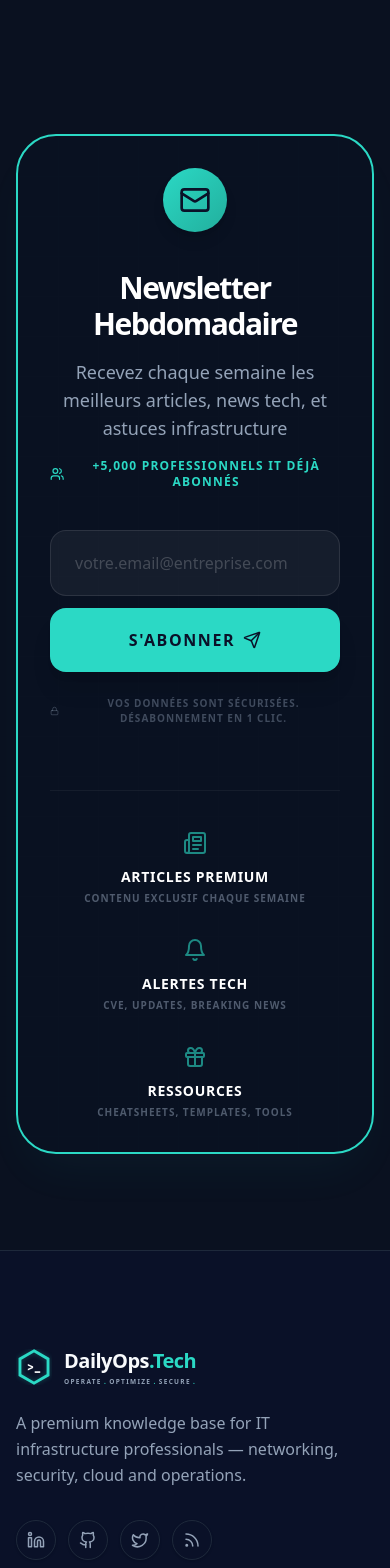
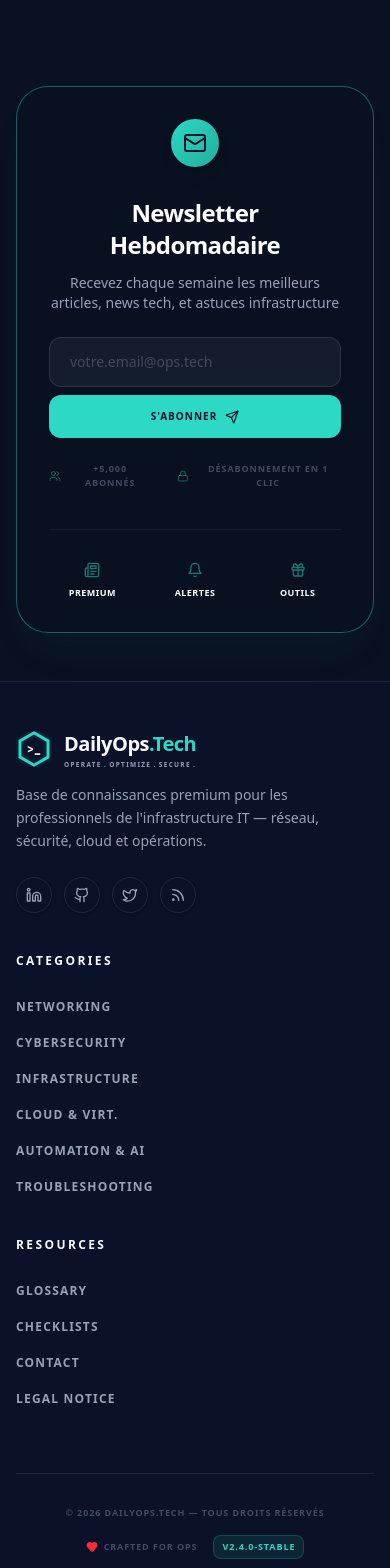
Before and after one commit to lepfsi/Site-PP, a Next.js app: page / in a window 390 px wide. Shown: the part 9140-10708 px from the top of the page. Built offline with nearby package versions, Linux system fonts and the light colour scheme.

Commit message:
Mastering Footer section

```diff
--- a/src/components/Footer.tsx
+++ b/src/components/Footer.tsx
@@ -9,21 +9,20 @@ export default function Footer() {
   const { t } = useLanguage();
 
   return (
-    <footer className="bg-bg-primary border-t border-border-main pt-24 pb-12">
+    <footer className="bg-bg-primary border-t border-border-main pt-12 pb-8">
       <div className="container-custom">
-        <div className="grid grid-cols-1 md:grid-cols-12 gap-12 mb-24">
+        <div className="grid grid-cols-1 md:grid-cols-12 gap-10 mb-16">
 
           {/* Logo and Social Section (Left) */}
-          <div className="md:col-span-4 lg:col-span-5">
-            <Link href="/" className="inline-block mb-6">
+          <div className="md:col-span-5 lg:col-span-6">
+            <Link href="/" className="inline-block mb-4">
               <Logo />
             </Link>
 
-            <p className="text-text-secondary text-base max-w-sm mb-8 font-medium leading-relaxed">
-              A premium knowledge base for IT infrastructure professionals — networking, security, cloud and operations.
+            <p className="text-text-secondary text-sm max-w-sm mb-6 font-medium leading-relaxed">
+              Base de connaissances premium pour les professionnels de l'infrastructure IT — réseau, sécurité, cloud et opérations.
             </p>
 
-            {/* Social Icons Aligned - Circular Style from Image */}
             <div className="flex space-x-3">
               {[
                 { Icon: Linkedin, href: "#" },
@@ -34,59 +33,49 @@ export default function Footer() {
                 <Link
                   key={i}
                   href={item.href}
-                  className="w-10 h-10 flex items-center justify-center rounded-full border border-border-main text-text-secondary hover:text-turquoise hover:border-turquoise transition-all bg-transparent shadow-sm"
+                  className="w-9 h-9 flex items-center justify-center rounded-full border border-border-main text-text-secondary hover:text-turquoise hover:border-turquoise transition-all bg-transparent shadow-sm"
                 >
-                  <item.Icon size={18} />
+                  <item.Icon size={16} />
                 </Link>
               ))}
             </div>
           </div>
 
-          {/* Categories Column */}
-          <div className="md:col-span-2 lg:col-span-2">
-            <h4 className="text-sm font-bold text-text-primary mb-6">Categories</h4>
-            <ul className="space-y-4">
-              <li><Link href="#categories" className="text-sm font-medium text-text-secondary hover:text-turquoise transition-colors">Networking</Link></li>
-              <li><Link href="#categories" className="text-sm font-medium text-text-secondary hover:text-turquoise transition-colors">Cybersecurity</Link></li>
-              <li><Link href="#categories" className="text-sm font-medium text-text-secondary hover:text-turquoise transition-colors">Infrastructure</Link></li>
-              <li><Link href="#categories" className="text-sm font-medium text-text-secondary hover:text-turquoise transition-colors">Cloud & Virt.</Link></li>
-              <li><Link href="#categories" className="text-sm font-medium text-text-secondary hover:text-turquoise transition-colors">Troubleshooting</Link></li>
+          {/* Categories Column - UPDATED TO 6 CATEGORIES */}
+          <div className="md:col-span-3 lg:col-span-3">
+            <h4 className="text-xs font-black text-text-primary uppercase tracking-[0.2em] mb-6">Categories</h4>
+            <ul className="space-y-3">
+              <li><Link href="/category/networking" className="text-xs font-bold text-text-secondary hover:text-turquoise transition-colors uppercase tracking-widest">Networking</Link></li>
+              <li><Link href="/category/cybersecurity" className="text-xs font-bold text-text-secondary hover:text-turquoise transition-colors uppercase tracking-widest">Cybersecurity</Link></li>
+              <li><Link href="/category/infrastructure" className="text-xs font-bold text-text-secondary hover:text-turquoise transition-colors uppercase tracking-widest">Infrastructure</Link></li>
+              <li><Link href="/category/cloud" className="text-xs font-bold text-text-secondary hover:text-turquoise transition-colors uppercase tracking-widest">Cloud & Virt.</Link></li>
+              <li><Link href="/category/automation" className="text-xs font-bold text-text-secondary hover:text-turquoise transition-colors uppercase tracking-widest">Automation & AI</Link></li>
+              <li><Link href="/category/troubleshooting" className="text-xs font-bold text-text-secondary hover:text-turquoise transition-colors uppercase tracking-widest">Troubleshooting</Link></li>
             </ul>
           </div>
 
-          {/* Resources Column */}
-          <div className="md:col-span-3 lg:col-span-2">
-            <h4 className="text-sm font-bold text-text-primary mb-6">Resources</h4>
-            <ul className="space-y-4">
-              <li><Link href="#" className="text-sm font-medium text-text-secondary hover:text-turquoise transition-colors">Technical glossary</Link></li>
-              <li><Link href="#" className="text-sm font-medium text-text-secondary hover:text-turquoise transition-colors">Operational checklists</Link></li>
-              <li><Link href="#" className="text-sm font-medium text-text-secondary hover:text-turquoise transition-colors">Field feedback</Link></li>
-              <li><Link href="#" className="text-sm font-medium text-text-secondary hover:text-turquoise transition-colors">About the author</Link></li>
-            </ul>
-          </div>
-
-          {/* Information Column */}
-          <div className="md:col-span-3 lg:col-span-2">
-            <h4 className="text-sm font-bold text-text-primary mb-6">Information</h4>
-            <ul className="space-y-4">
-              <li><Link href="#" className="text-sm font-medium text-text-secondary hover:text-turquoise transition-colors">Legal notice</Link></li>
-              <li><Link href="#" className="text-sm font-medium text-text-secondary hover:text-turquoise transition-colors">Privacy policy</Link></li>
-              <li><Link href="#" className="text-sm font-medium text-text-secondary hover:text-turquoise transition-colors">Contact</Link></li>
+          {/* Resources & Info Column - Combined for compactness */}
+          <div className="md:col-span-4 lg:col-span-3">
+            <h4 className="text-xs font-black text-text-primary uppercase tracking-[0.2em] mb-6">Resources</h4>
+            <ul className="space-y-3">
+              <li><Link href="#" className="text-xs font-bold text-text-secondary hover:text-turquoise transition-colors uppercase tracking-widest">Glossary</Link></li>
+              <li><Link href="#" className="text-xs font-bold text-text-secondary hover:text-turquoise transition-colors uppercase tracking-widest">Checklists</Link></li>
+              <li><Link href="#" className="text-xs font-bold text-text-secondary hover:text-turquoise transition-colors uppercase tracking-widest">Contact</Link></li>
+              <li><Link href="#" className="text-xs font-bold text-text-secondary hover:text-turquoise transition-colors uppercase tracking-widest">Legal Notice</Link></li>
             </ul>
           </div>
         </div>
 
         {/* Bottom Bar */}
-        <div className="pt-12 border-t border-border-main flex flex-col md:flex-row justify-between items-center gap-6">
-          <p className="text-[10px] font-black text-text-secondary/50 uppercase tracking-widest">
-            © 2026 DailyOps.Tech — {t("footer.rights")}
+        <div className="pt-8 border-t border-border-main flex flex-col md:flex-row justify-between items-center gap-4">
+          <p className="text-[9px] font-black text-text-secondary/40 uppercase tracking-widest">
+            © 2026 DailyOps.Tech — Tous droits réservés
           </p>
           <div className="flex items-center space-x-4">
-            <span className="flex items-center text-[10px] font-black text-text-secondary/50 uppercase tracking-widest">
-              <Heart size={14} className="text-red-500 mr-2 fill-red-500" /> {t("footer.made")}
+            <span className="flex items-center text-[9px] font-black text-text-secondary/40 uppercase tracking-widest">
+              <Heart size={12} className="text-red-500 mr-1.5 fill-red-500" /> Crafted for Ops
             </span>
-            <div className="h-1 w-1 rounded-full bg-border-main"></div>
-            <span className="text-[10px] font-black text-turquoise uppercase tracking-widest bg-turquoise/10 px-3 py-1.5 rounded-xl border border-turquoise/20">V2.4.0-STABLE</span>
+            <span className="text-[9px] font-black text-turquoise uppercase tracking-widest bg-turquoise/10 px-2 py-1 rounded-lg border border-turquoise/20">V2.4.0-STABLE</span>
           </div>
         </div>
       </div>
--- a/src/components/NewsletterSection.tsx
+++ b/src/components/NewsletterSection.tsx
@@ -1,6 +1,6 @@
 "use client";
 
-import { Mail, Send, Bell, Shield, Zap, Lock, Users, Newspaper, Gift } from "lucide-react";
+import { Mail, Send, Lock, Users, Newspaper, Bell, Gift } from "lucide-react";
 import { useState } from "react";
 import { useLanguage } from "@/lib/LanguageContext";
 import { motion } from "framer-motion";
@@ -20,75 +20,66 @@ export default function NewsletterSection() {
   };
 
   return (
-    <section id="newsletter" className="py-24 bg-[#0a1120] overflow-hidden">
+    <section id="newsletter" className="py-12 bg-[#0a1120] overflow-hidden">
       <div className="container-custom">
-        <div className="max-w-4xl mx-auto">
+        <div className="max-w-3xl mx-auto">
           <motion.div
             initial={{ opacity: 0, y: 20 }}
             whileInView={{ opacity: 1, y: 0 }}
             viewport={{ once: true }}
-            className="relative bg-bg-secondary/5 border-2 border-turquoise rounded-[2.5rem] p-8 md:p-16 shadow-2xl shadow-turquoise/5 text-center overflow-hidden"
+            className="relative bg-bg-secondary/5 border border-turquoise/40 rounded-[2rem] p-8 md:p-12 shadow-2xl shadow-turquoise/5 text-center overflow-hidden"
           >
             <div className="relative z-10">
-              <div className="inline-block p-4 bg-gradient-to-br from-turquoise to-turquoise-dark rounded-full mb-8 shadow-lg">
-                <Mail className="h-8 w-8 text-navy" />
+              <div className="inline-block p-3 bg-gradient-to-br from-turquoise to-turquoise-dark rounded-full mb-6 shadow-lg">
+                <Mail className="h-6 w-6 text-navy" />
               </div>
 
-              <h2 className="text-3xl md:text-5xl font-black text-white mb-4 tracking-tighter">
+              <h2 className="text-2xl md:text-3xl font-black text-white mb-3 tracking-tight">
                 Newsletter Hebdomadaire
               </h2>
-              <p className="text-text-secondary text-lg mb-4 max-w-2xl mx-auto">
+              <p className="text-text-secondary text-sm mb-6 max-w-lg mx-auto font-medium">
                 Recevez chaque semaine les meilleurs articles, news tech, et astuces infrastructure
               </p>
-              <p className="text-turquoise font-black uppercase tracking-widest text-xs flex items-center justify-center mb-10">
-                <Users className="mr-2 h-4 w-4" /> +5,000 professionnels IT déjà abonnés
-              </p>
 
-              <form onSubmit={handleSubmit} className="max-w-2xl mx-auto">
-                <div className="flex flex-col sm:flex-row gap-3">
+              <div className="flex flex-col sm:flex-row gap-2 max-w-lg mx-auto mb-6">
                 <input
                   type="email"
                   value={email}
                   onChange={(e) => setEmail(e.target.value)}
-                    placeholder="votre.email@entreprise.com"
-                    className="flex-grow bg-white/5 border border-white/10 rounded-2xl px-6 py-5 text-white placeholder-white/20 focus:ring-2 focus:ring-turquoise focus:border-transparent transition-all outline-none"
+                  placeholder="votre.email@ops.tech"
+                  className="flex-grow bg-white/5 border border-white/10 rounded-xl px-5 py-3.5 text-sm text-white placeholder-white/20 focus:ring-2 focus:ring-turquoise outline-none transition-all"
                   required
                 />
                 <button
                   disabled={subscribed}
-                    className={`px-10 py-5 rounded-2xl font-black uppercase tracking-widest flex items-center justify-center transition-all shadow-xl ${
+                  className={`px-6 py-3.5 rounded-xl font-black uppercase tracking-widest text-[10px] flex items-center justify-center transition-all ${
                     subscribed ? "bg-green-500 text-white" : "bg-turquoise text-navy hover:scale-105 active:scale-95"
                   }`}
                 >
-                    {subscribed ? "OK" : "S'abonner"} <Send size={18} className="ml-2" />
+                  {subscribed ? "OK" : "S'abonner"} <Send size={14} className="ml-2" />
                 </button>
               </div>
-                <p className="text-[10px] text-text-secondary/40 mt-6 font-bold uppercase tracking-widest flex items-center justify-center">
-                  <Lock className="mr-2 h-3 w-3" /> Vos données sont sécurisées. Désabonnement en 1 clic.
-                </p>
-              </form>
 
-              <div className="grid grid-cols-1 md:grid-cols-3 gap-8 mt-16 pt-10 border-t border-white/5">
+              <div className="flex items-center justify-center space-x-6 text-[9px] font-bold text-text-secondary/40 uppercase tracking-widest">
+                <span className="flex items-center"><Users size={12} className="mr-1.5 text-turquoise/40" /> +5,000 abonnés</span>
+                <span className="flex items-center"><Lock size={12} className="mr-1.5 text-turquoise/40" /> Désabonnement en 1 clic</span>
+              </div>
+
+              <div className="grid grid-cols-3 gap-4 mt-10 pt-8 border-t border-white/5">
                 <div className="text-center">
-                  <Newspaper className="h-6 w-6 text-turquoise mx-auto mb-3 opacity-60" />
-                  <h4 className="font-bold text-white text-sm mb-1 uppercase tracking-wider">Articles Premium</h4>
-                  <p className="text-[10px] text-text-secondary font-bold uppercase tracking-widest opacity-50">Contenu exclusif chaque semaine</p>
+                  <Newspaper className="h-4 w-4 text-turquoise mx-auto mb-2 opacity-50" />
+                  <h4 className="text-[9px] font-black text-white uppercase tracking-wider">Premium</h4>
                 </div>
                 <div className="text-center">
-                  <Bell className="h-6 w-6 text-turquoise mx-auto mb-3 opacity-60" />
-                  <h4 className="font-bold text-white text-sm mb-1 uppercase tracking-wider">Alertes Tech</h4>
-                  <p className="text-[10px] text-text-secondary font-bold uppercase tracking-widest opacity-50">CVE, updates, breaking news</p>
+                  <Bell className="h-4 w-4 text-turquoise mx-auto mb-2 opacity-50" />
+                  <h4 className="text-[9px] font-black text-white uppercase tracking-wider">Alertes</h4>
                 </div>
                 <div className="text-center">
-                  <Gift className="h-6 w-6 text-turquoise mx-auto mb-3 opacity-60" />
-                  <h4 className="font-bold text-white text-sm mb-1 uppercase tracking-wider">Ressources</h4>
-                  <p className="text-[10px] text-text-secondary font-bold uppercase tracking-widest opacity-50">Cheatsheets, templates, tools</p>
+                  <Gift className="h-4 w-4 text-turquoise mx-auto mb-2 opacity-50" />
+                  <h4 className="text-[9px] font-black text-white uppercase tracking-wider">Outils</h4>
                 </div>
               </div>
             </div>
-
-            {/* Decorative background pulse */}
-            <div className="absolute top-1/2 left-1/2 -translate-x-1/2 -translate-y-1/2 w-full h-full opacity-5 pointer-events-none tech-grid"></div>
           </motion.div>
         </div>
       </div>
```
Lines whose indentation alone changed are shown as unchanged.
